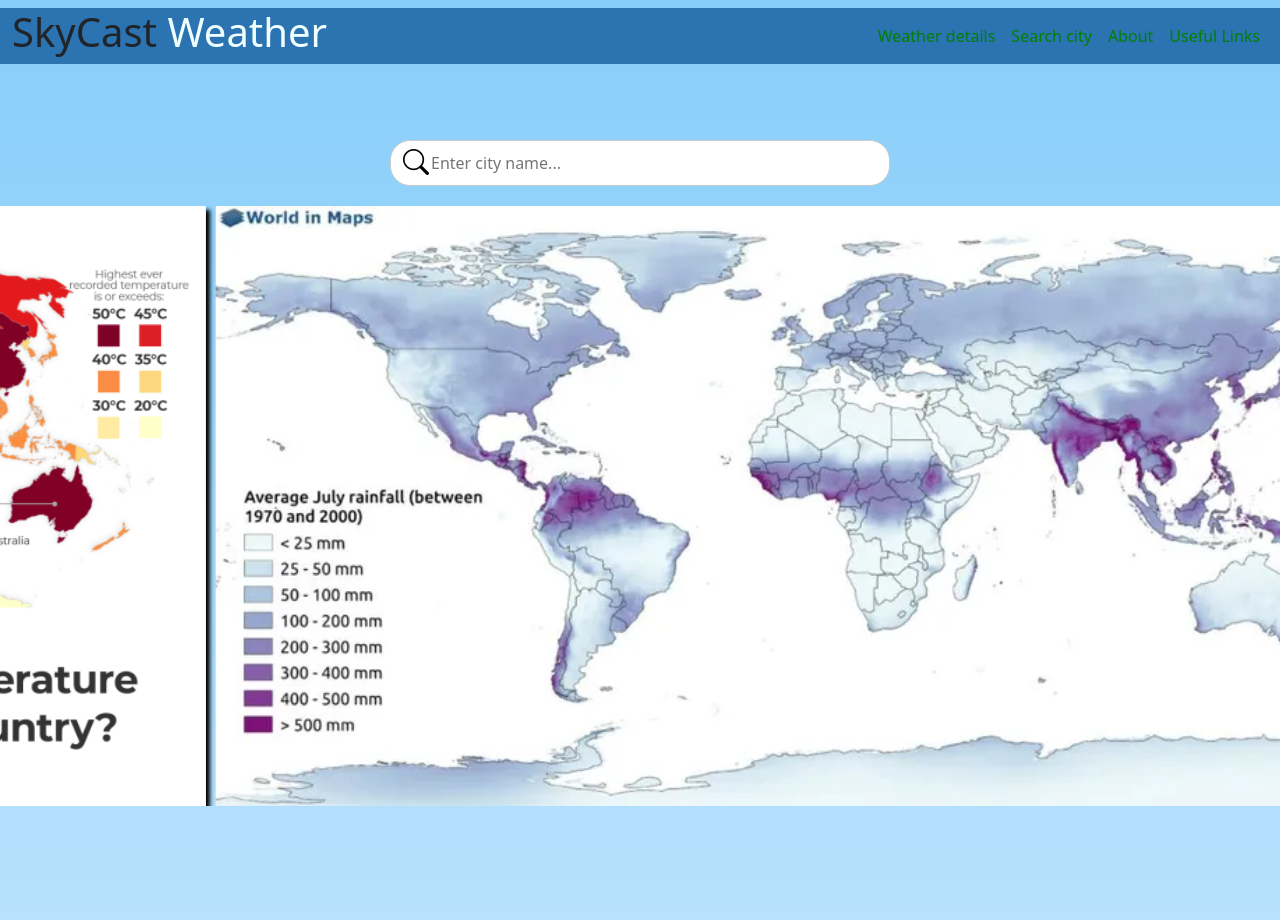
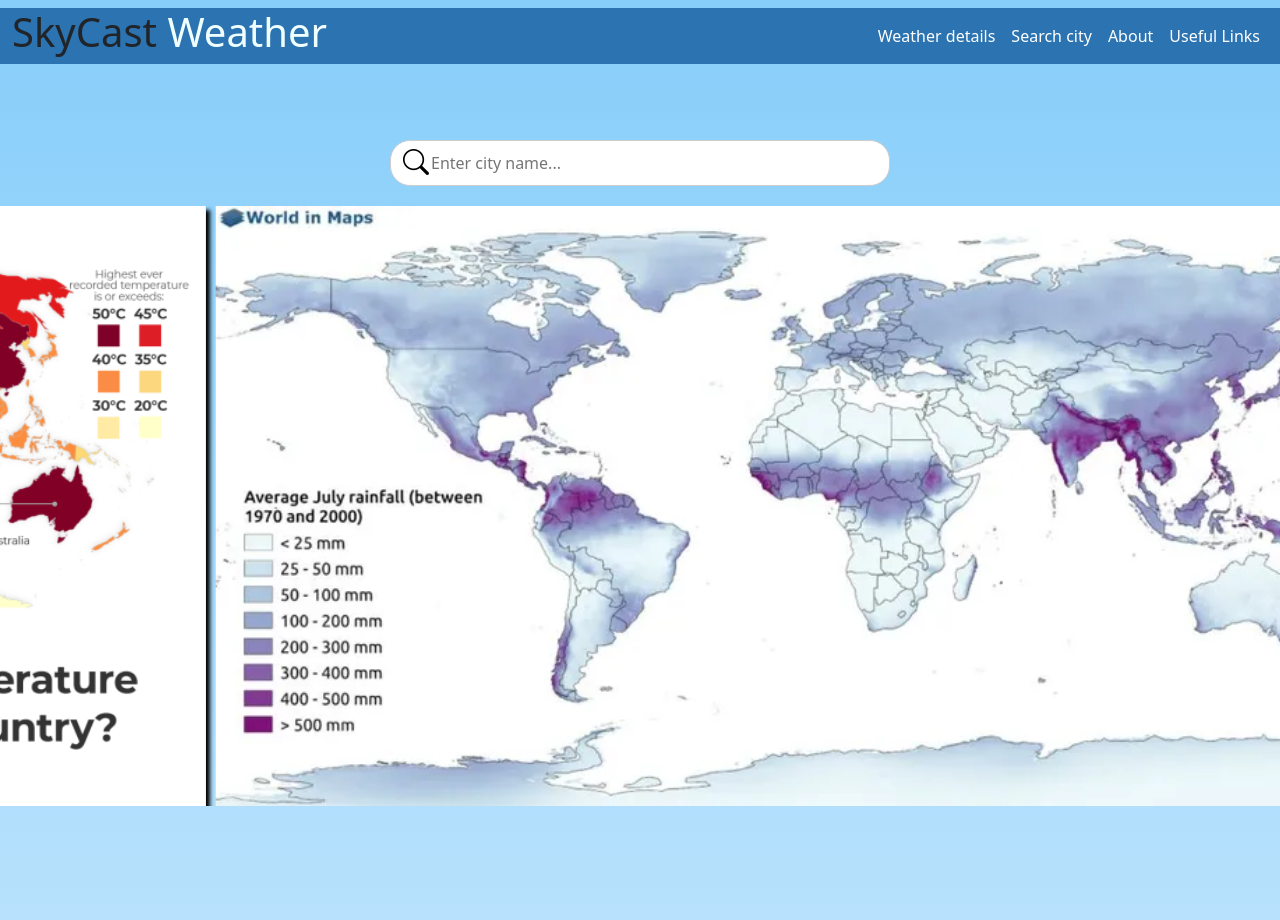
Before and after one commit to sudayCodes/SkyCast, a plain HTML site: page index.html in a window 1280 px wide. Shown: the top 920 px of the page. Drawn offline with nearby package versions, Linux system fonts and the light colour scheme; no server answers.

Commit message:
changed text to white

```diff
--- a/style.css
+++ b/style.css
@@ -12,7 +12,7 @@ body {
 }
 #box a{
     position: relative;
-    color: green; /* Original text color */
+    color: white; /* Original text color */
     text-decoration: none;
     transition: color 0.5s ease;
 }
```
